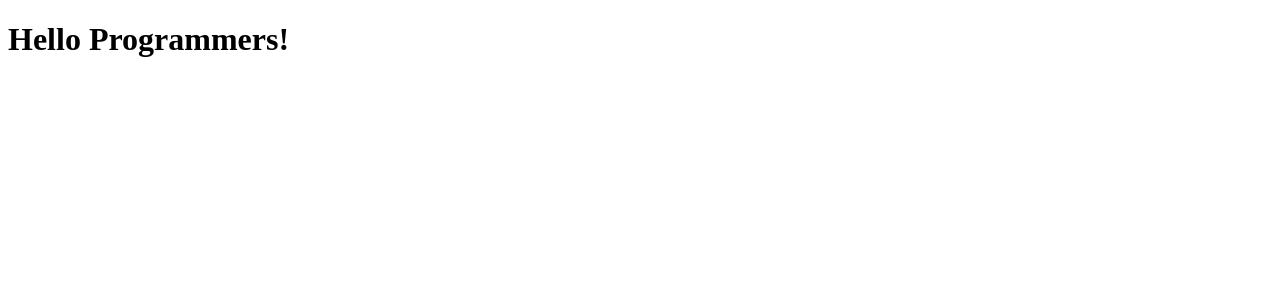
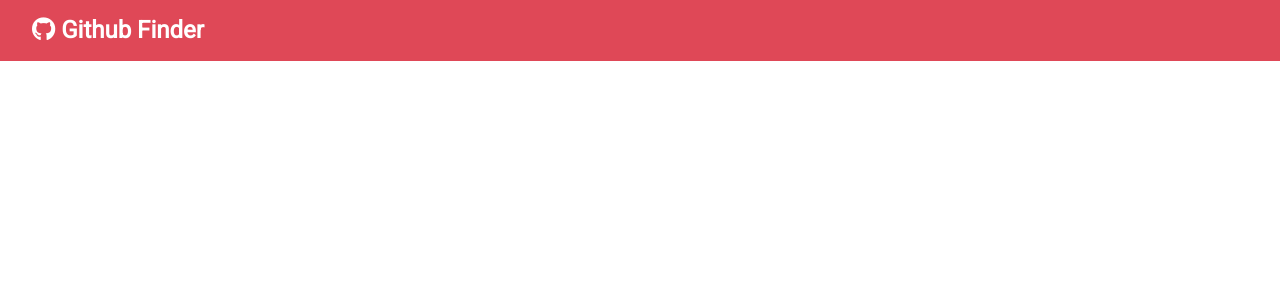
Before and after one commit to futuregit/github-finder, a React (Create React App) app: page / in a window 1280 px wide. Shown: the top 300 px of the page. Built offline with nearby package versions, Linux system fonts and the light colour scheme.

Commit message:
Added navbar component

```diff
--- a/public/index.html
+++ b/public/index.html
@@ -8,6 +8,8 @@
       name="description"
       content="Web site created using create-react-app"
     />
+    <link rel="stylesheet" href="https://pro.fontawesome.com/releases/v5.10.0/css/all.css" integrity="sha384-AYmEC3Yw5cVb3ZcuHtOA93w35dYTsvhLPVnYs9eStHfGJvOvKxVfELGroGkvsg+p" crossorigin="anonymous"/>
+
     <!--
       manifest.json provides metadata used when your web app is installed on a
       user's mobile device or desktop. See https://developers.google.com/web/fundamentals/web-app-manifest/
--- a/src/App.js
+++ b/src/App.js
@@ -1,11 +1,17 @@
+import { Component } from 'react';
+import './App.css'
 
+import Navbar from './components/layout/Navbar';
 
-function App() {
-  return (
-    <div className="App">
-      <h1>Hello Programmers!</h1>
-    </div>
-  );
+class App extends Component {
+
+  render(){
+    return (
+      <div className="App">
+        <Navbar title="Github Finder" />
+      </div>
+    );
+  }
 }
 
 export default App;
--- /dev/null
+++ b/src/components/layout/Navbar.js
@@ -0,0 +1,15 @@
+import React, { Component } from 'react';
+
+export class Navbar extends Component {
+    render() {
+        return (
+           <nav className="navbar bg-primary">
+                <h1>
+                   <i className="fab fa-github" /> {this.props.title}
+                </h1>
+           </nav>
+        )
+    }
+}
+
+export default Navbar;
```
